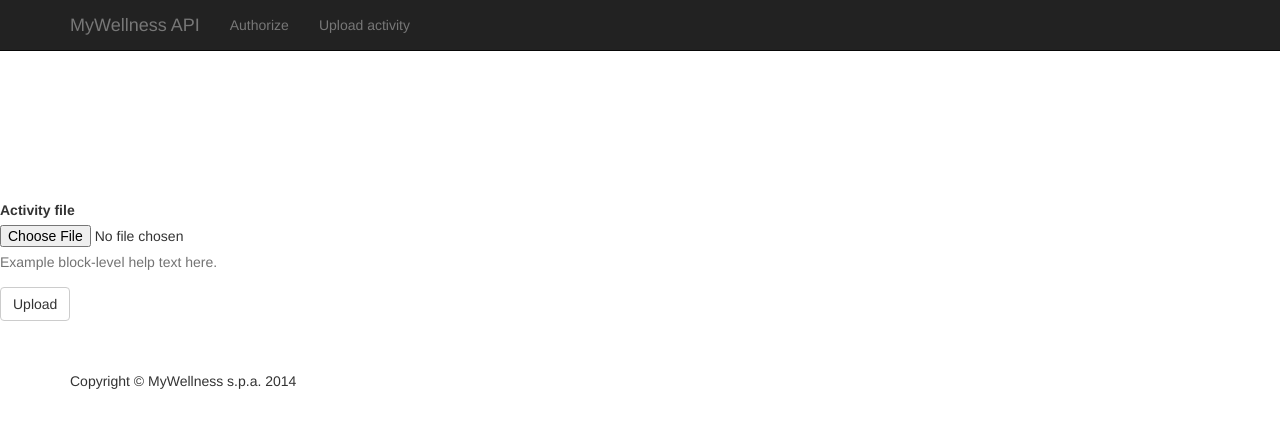
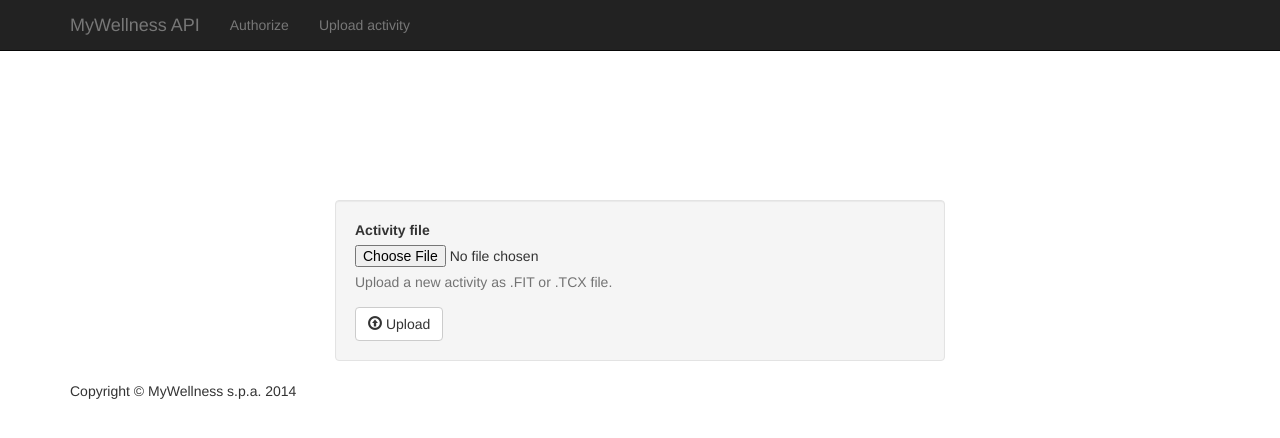
Before and after one commit to mywellnesscloud/pyApiUsageSample, a Flask app: template templates/activities/upload.html in a window 1280 px wide. Shown: the top 438 px of the page. Run offline with Flask 2, Linux system fonts and the light colour scheme; the template is opened without the code that fills it, so the values that code supplies are empty; parts of the project's set-up code (start-up, migrations or seed data) failed here and were passed over; some libraries are stand-ins or nearby versions.

Commit message:
file upload

```diff
--- a/routes/activities/activities.py
+++ b/routes/activities/activities.py
@@ -13,8 +13,8 @@ base_url = 'http://servicestestext.mywellness.com'
 
 @activities_app.route('/upload', methods=['GET', 'POST'])
 def activity_upload():
-    user_id = session['user_id']
-    user_token = session['user_token']
+    user_id = session.get('user_id', None)
+    user_token = session.get('user_token', None)
 
     if user_id is None or user_token is None:
         # go and authorize before uploading
@@ -23,11 +23,11 @@ def activity_upload():
     if request.method == 'GET':
         return render_template('/activities/upload.html')
 
-    uploaded_file = request.files['file']
-    if file and _is_valid_file(uploaded_file):
+    uploaded_file = request.files[0]
+    if uploaded_file and _is_valid_file(uploaded_file):
         url = '%s/api/v1/User/%s/UploadActivity' % (base_url, user_id)
         payload = {'Token': user_token,
-                   'DataType': (file.filename.split('.')[-1]).lower(),
+                   'DataType': (uploaded_file.filename.split('.')[-1]).lower(),
                    'Data': ''}
 
         requests.post(url=url, data=json.dumps(payload), headers={})
--- a/templates/activities/upload.html
+++ b/templates/activities/upload.html
@@ -4,7 +4,9 @@
 {% block page_body %}
 <div class="fixed-height-spacer-150"></div>
 
-<form role="form">
+<div class="row col-md-6 col-md-offset-3">
+    <div class="well">
+        <form role="form" method="POST" enctype=multipart/form-data action="/activities/upload">
             <!--<div class="form-group">
               <label for="exampleInputEmail1">Email address</label>
               <input type="email" class="form-control" id="exampleInputEmail1" placeholder="Enter email">
@@ -14,11 +16,14 @@
               <input type="password" class="form-control" id="exampleInputPassword1" placeholder="Password">
             </div>-->
             <div class="form-group">
-    <label for="activityFile">Activity file</label>
-    <input type="file" id="activityFile">
-    <p class="help-block">Example block-level help text here.</p>
+                <label for="file">Activity file</label>
+                <input type="file" id="file">
+
+                <p class="help-block">Upload a new activity as .FIT or .TCX file.</p>
             </div>
-  <button type="submit" class="btn btn-default">Upload</button>
+            <button type="submit" class="btn btn-default"><span class="glyphicon glyphicon-upload"></span> Upload</button>
         </form>
+    </div>
+</div>
 
 {% endblock %}
```
Also changed, not shown: templates/404.html (added, +12 -0 lines), templates/500.html (added, +12 -0 lines). Lines whose indentation alone changed are shown as unchanged.
